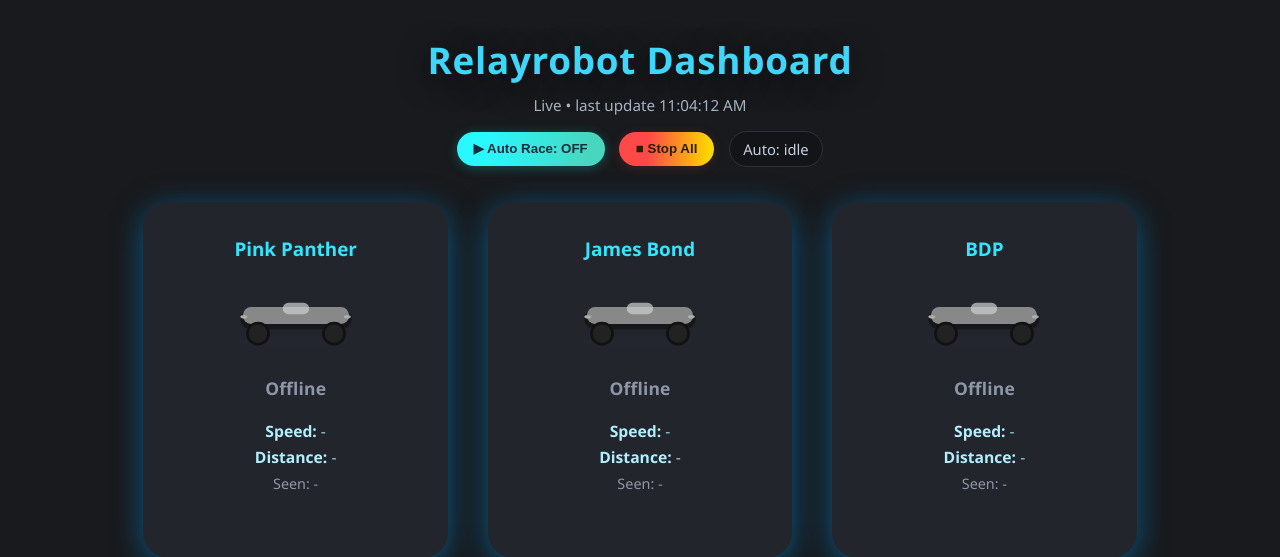
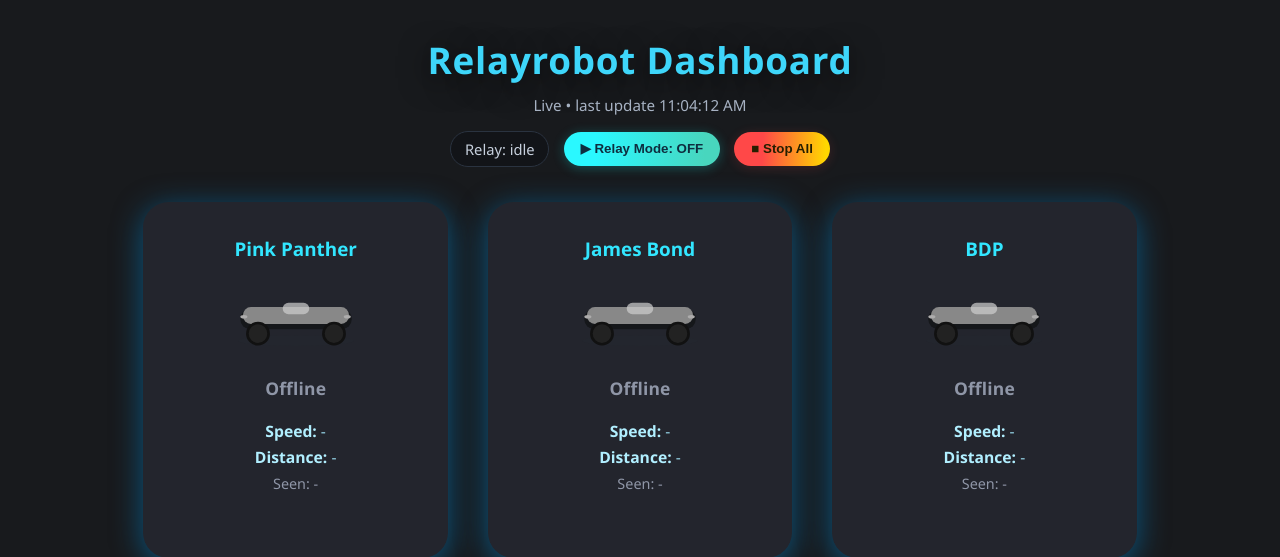
Before and after one commit to Esmee0/Render, a Flask app: page / in a window 1280 px wide. Shown: the top 557 px of the page. Run offline with Flask 3, Linux system fonts and the light colour scheme.

Commit message:
Update relay and auto race functionality
Refactor relay and auto race logic in the dashboard.

```diff
--- a/templates/index.html
+++ b/templates/index.html
@@ -11,35 +11,46 @@
   <div id="top-info">Connecting…</div>
 
   <div id="controls">
-    <button id="autoBtn" class="btn btn-auto">▶ Auto Race: OFF</button>
+    <div id="relayState" class="pill">Relay: idle</div>
+    <button id="relayBtn" class="btn btn-auto">▶ Relay Mode: OFF</button>
     <button id="stopAllBtn" class="btn btn-stop">■ Stop All</button>
-    <div id="autoState" class="pill">Auto: idle</div>
   </div>
 
   <div id="dashboard-flex"></div>
 
 <script>
-  // --- Slots (UI cards) ---
+/*
+  NEW LOGIC (relay):
+  - Pink Panther starts on its own (we do NOT send it a start).
+  - When Pink Panther finishes -> send START_R2 to James Bond.
+  - When James Bond finishes -> send START_R3 to BDP.
+  - Unique start signals: START_R2, START_R3
+  - Manual buttons still work: send START to whichever robot card you click.
+*/
+
 const slots = [
   { key: "Pink Panther", aliases: ["Pink Panther","R1","Robot 1","1"] },
   { key: "James Bond",   aliases: ["James Bond","R2","Robot 2","2"] },
   { key: "BDP",          aliases: ["BDP","R3","Robot 3","3"] }
 ];
 
-  // --- Auto sequence order ---
-  const sequence = ["Pink Panther", "James Bond", "BDP"];
+// Relay sequence (Pink Panther -> James Bond -> BDP)
+const RELAY = [
+  { who: "Pink Panther", finishKeyword: "race finished", next: { who: "James Bond", cmd: "START_R2" } },
+  { who: "James Bond",   finishKeyword: "race finished", next: { who: "BDP",        cmd: "START_R3" } },
+  { who: "BDP",          finishKeyword: "race finished", next: null }
+];
 
 let allRobots = [];
 let focusRobotKey = null;
 
-  // Auto race state
-  let autoEnabled = false;
-  let autoIndex = 0;                 // which robot in sequence we are waiting/running
-  let lastAutoSentAt = 0;            // spam guard
-  const AUTO_COOLDOWN_MS = 2500;     // don't resend START too often
-  const FINISH_KEYWORD = "race finished"; // must appear in last_data to mark finished
+// Relay state
+let relayEnabled = false;
+let relayStep = 0;                 // 0 watching Panther, 1 watching Bond, 2 watching BDP
+let lastRelaySentAt = 0;
+const RELAY_COOLDOWN_MS = 2500;
 
-  // Keep last-known values so a "Turning Left" message doesn't erase speed/distance
+// cache so speed/distance don't disappear
 const cache = {
   "Pink Panther": { speed: "-", distance: "-", action: "No data", raw: "", seen: null },
   "James Bond":   { speed: "-", distance: "-", action: "No data", raw: "", seen: null },
@@ -64,7 +75,6 @@
 
 function normalizePayload(payload) {
   if (Array.isArray(payload)) return payload;
-
   if (payload && typeof payload === "object") {
     if (Array.isArray(payload.robots)) return payload.robots;
     if (Array.isArray(payload.data)) return payload.data;
@@ -74,11 +84,7 @@
 
     if (typeof payload[keys[0]] === "string") {
       return keys.map(k => ({
-          robot_id: k,
-          robot_name: k,
-          ping_count: 0,
-          last_seen: null,
-          last_data: payload[k] || ""
+        robot_id: k, robot_name: k, ping_count: 0, last_seen: null, last_data: payload[k] || ""
       }));
     }
 
@@ -106,7 +112,7 @@
     robots.find(r => aliases.includes(String(r.robot_name || "").toLowerCase())) ||
     robots.find(r => {
       const msg = String(r.last_data || "").toLowerCase();
-        return aliases.some(a => msg.startsWith(a.toLowerCase() + " ") || msg.startsWith(a.toLowerCase() + ":"));
+      return aliases.some(a => msg.startsWith(a + " ") || msg.startsWith(a + ":"));
     });
 
   if (best) return best;
@@ -152,7 +158,6 @@
 function isOfflineRobot(r) {
   const msg = String(r.last_data || "").trim();
   if (msg && msg.toLowerCase() !== "no data") return false;
-
   const d = safeDate(r.last_seen);
   if (d) return (Date.now() - d.getTime()) > 10000;
   return true;
@@ -172,8 +177,6 @@
 
   if (t.raw) cache[slotKey].raw = t.raw;
   if (t.action && t.action !== "No data") cache[slotKey].action = t.action;
-
-    // only overwrite speed/distance when present
   if (t.speed !== null) cache[slotKey].speed = t.speed;
   if (t.distance !== null) cache[slotKey].distance = t.distance;
 
@@ -191,7 +194,6 @@
   const speed = offline ? "-" : (cache[slotKey].speed || "-");
   const dist  = offline ? "-" : (cache[slotKey].distance || "-");
   const raw   = offline ? "" : (cache[slotKey].raw || "");
-
   const seen = cache[slotKey].seen;
   const seenStr = seen ? seen.toLocaleTimeString() : "-";
 
@@ -268,77 +270,66 @@
   } catch (e) {}
 }
 
-  // --- Auto Race logic ---
-  function robotFinished(slotKey) {
-    const raw = (cache[slotKey]?.raw || "").toLowerCase();
-    const action = (cache[slotKey]?.action || "").toLowerCase();
-    return raw.includes(FINISH_KEYWORD) || action.includes(FINISH_KEYWORD);
+// --- Relay mode ---
+function robotFinished(robotName) {
+  const raw = (cache[robotName]?.raw || "").toLowerCase();
+  const action = (cache[robotName]?.action || "").toLowerCase();
+  return raw.includes("race finished") || action.includes("race finished");
 }
 
-  function robotHasAnyActivity(slotKey) {
-    const raw = (cache[slotKey]?.raw || "").toLowerCase();
-    const action = (cache[slotKey]?.action || "").toLowerCase();
-    if (!raw && (!action || action === "no data")) return false;
-    if (action === "offline") return false;
-    return true;
+function updateRelayUI(text) {
+  const el = document.getElementById("relayState");
+  if (el) el.textContent = text;
 }
 
-  async function stepAutoRace() {
-    const stateEl = document.getElementById("autoState");
-    if (!autoEnabled) {
-      if (stateEl) stateEl.textContent = "Auto: idle";
-      return;
-    }
-
-    if (autoIndex >= sequence.length) {
-      if (stateEl) stateEl.textContent = "Auto: done ✅";
-      autoEnabled = false;
-      updateAutoButton();
-      return;
-    }
-
-    const current = sequence[autoIndex];
-
-    if (robotFinished(current)) {
-      autoIndex++;
-      if (autoIndex >= sequence.length) {
-        if (stateEl) stateEl.textContent = "Auto: done ✅";
-        autoEnabled = false;
-        updateAutoButton();
-        return;
-      }
-    }
-
-    const active = sequence[autoIndex];
-    if (stateEl) stateEl.textContent = `Auto: waiting on ${active}`;
-
-    const now = Date.now();
-    if (now - lastAutoSentAt < AUTO_COOLDOWN_MS) return;
-
-    const a = (cache[active]?.action || "").toLowerCase();
-    if (a === "offline") return;
-
-    const raw = (cache[active]?.raw || "").toLowerCase();
-    const looksWaiting = raw.includes("waiting for start") || a.includes("waiting");
-
-    if (!robotHasAnyActivity(active) || looksWaiting) {
-      lastAutoSentAt = now;
-      await sendRobotCommand(active, "START");
-      if (stateEl) stateEl.textContent = `Auto: sent START to ${active}`;
-    }
-  }
-
-  function updateAutoButton() {
-    const btn = document.getElementById("autoBtn");
+function updateRelayButton() {
+  const btn = document.getElementById("relayBtn");
   if (!btn) return;
-    btn.textContent = autoEnabled ? "▶ Auto Race: ON" : "▶ Auto Race: OFF";
-    btn.className = autoEnabled ? "btn btn-auto" : "btn btn-auto";
+  btn.textContent = relayEnabled ? "▶ Relay Mode: ON" : "▶ Relay Mode: OFF";
 }
 
 async function stopAll() {
   await sendRobotCommand("Pink Panther", "STOP");
   await sendRobotCommand("James Bond", "STOP");
   await sendRobotCommand("BDP", "STOP");
+}
+
+async function stepRelay() {
+  if (!relayEnabled) return;
+
+  // step 0: wait for Pink Panther finish, then send START_R2
+  // step 1: wait for James Bond finish, then send START_R3
+  // step 2: wait for BDP finish, then done
+  const s = RELAY[relayStep];
+  if (!s) {
+    relayEnabled = false;
+    updateRelayButton();
+    updateRelayUI("Relay: done ✅");
+    return;
+  }
+
+  if (robotFinished(s.who)) {
+    if (!s.next) {
+      relayEnabled = false;
+      updateRelayButton();
+      updateRelayUI("Relay: done ✅");
+      return;
+    }
+
+    const now = Date.now();
+    if (now - lastRelaySentAt < RELAY_COOLDOWN_MS) {
+      updateRelayUI(`Relay: ${s.who} finished • waiting cooldown…`);
+      return;
+    }
+
+    lastRelaySentAt = now;
+    updateRelayUI(`Relay: ${s.who} finished • sending ${s.next.cmd} → ${s.next.who}`);
+    await sendRobotCommand(s.next.who, s.next.cmd);
+
+    relayStep += 1; // move to next watcher
+  } else {
+    updateRelayUI(`Relay: watching ${s.who}…`);
+  }
 }
 
 async function fetchRobots() {
@@ -354,31 +345,34 @@
     if (top) top.textContent = `Live • last update ${new Date().toLocaleTimeString()}`;
     render();
 
-      await stepAutoRace();
+    await stepRelay();
   } catch (e) {
     if (top) top.textContent = "Disconnected • retrying…";
   }
 }
 
-  document.getElementById("autoBtn").onclick = async () => {
-    autoEnabled = !autoEnabled;
-    if (autoEnabled) {
-      autoIndex = 0;
-      lastAutoSentAt = 0;
-      await stopAll();
+// Buttons
+document.getElementById("relayBtn").onclick = async () => {
+  relayEnabled = !relayEnabled;
+  if (relayEnabled) {
+    relayStep = 0;
+    lastRelaySentAt = 0;
+    updateRelayUI("Relay: watching Pink Panther…");
+    // IMPORTANT: do NOT start Pink Panther automatically (per your request)
+  } else {
+    updateRelayUI("Relay: idle");
   }
-    updateAutoButton();
+  updateRelayButton();
 };
 
 document.getElementById("stopAllBtn").onclick = async () => {
-    autoEnabled = false;
-    updateAutoButton();
+  relayEnabled = false;
+  updateRelayButton();
+  updateRelayUI("Relay: stopped ■");
   await stopAll();
-    const stateEl = document.getElementById("autoState");
-    if (stateEl) stateEl.textContent = "Auto: stopped ■";
 };
 
-  updateAutoButton();
+updateRelayButton();
 fetchRobots();
 setInterval(fetchRobots, 800);
 </script>
```
Lines whose indentation alone changed are shown as unchanged.
